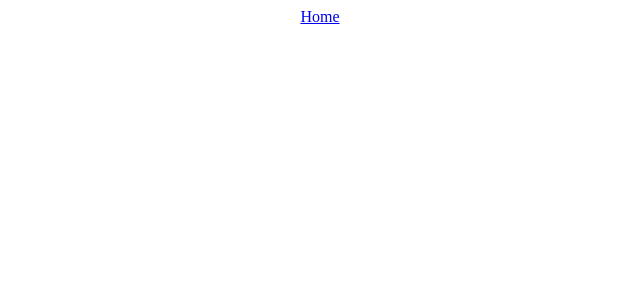
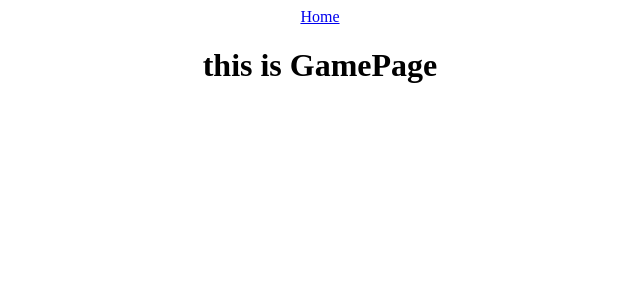
Before and after one commit to traP-jp/h25s_15, a Vue app in the folder client/: page /game/1 in a window 1280 px wide. Before the commit this address had no page. Shown: the top 300 px of the page, without its empty margins (320-960 px from the left). Built offline with nearby package versions, Linux system fonts and the light colour scheme; the HTML template or start-up script is replaced by a standard one.

Commit message:
GamePageの追加 (#30)
* GamePageの追加

* format lint 回した

* 小修正

```diff
--- a/client/package.json
+++ b/client/package.json
@@ -16,7 +16,7 @@
   },
   "dependencies": {
     "vue": "^3.5.13",
-    "vue-router": "^4.5.1"
+    "vue-router": "^4.5.1."
   },
   "devDependencies": {
     "@tsconfig/node22": "^22.0.1",
--- /dev/null
+++ b/client/src/pages/GamePage.vue
@@ -0,0 +1,5 @@
+<script setup lang="ts"></script>
+
+<template>
+  <h1>this is GamePage</h1>
+</template>
--- a/client/src/router.ts
+++ b/client/src/router.ts
@@ -1,7 +1,11 @@
 import { createRouter, createWebHistory } from 'vue-router'
 import HomePage from './pages/HomePage.vue' // 仮
+import GamePage from './pages/GamePage.vue' // 仮
 
-const routes = [{ path: '/', name: 'home', component: HomePage }]
+const routes = [
+  { path: '/', name: 'home', component: HomePage },
+  { path: '/game/:gameId', name: 'game', component: GamePage },
+]
 
 const router = createRouter({
   history: createWebHistory(),
```
Also changed, not shown: 1 other file (tests, documents, lock files or other folders).
